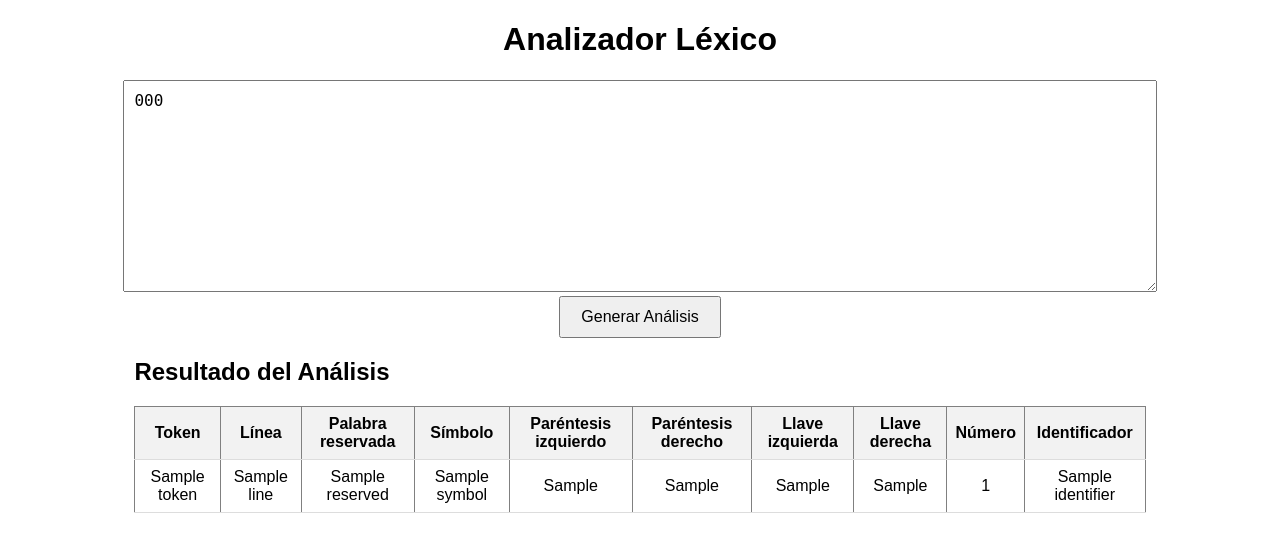
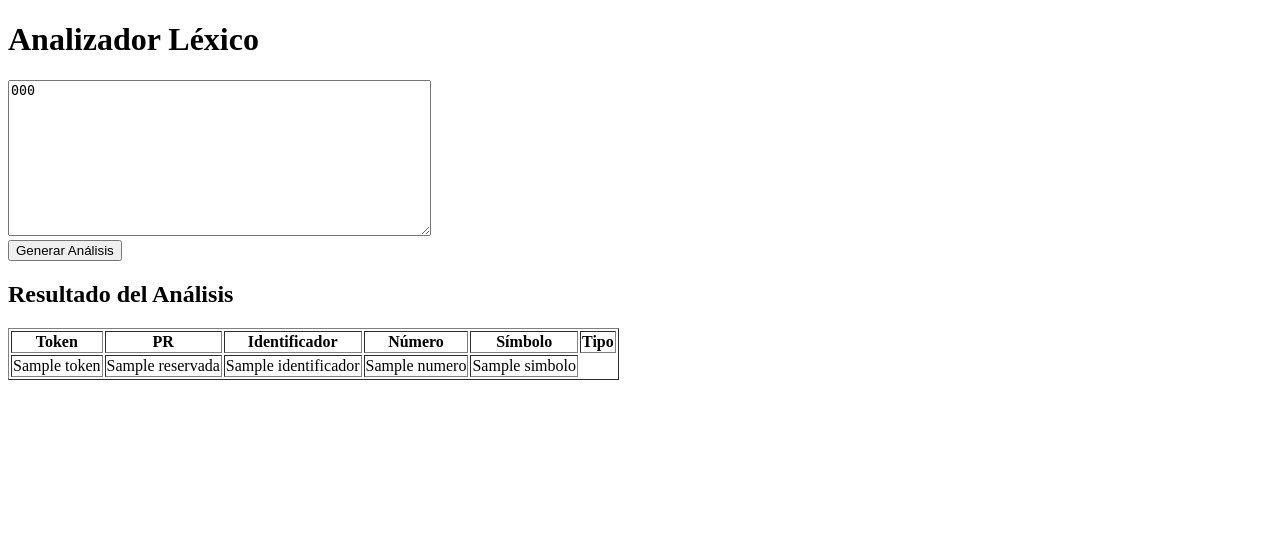
Before and after one commit to HiramZednem/analizador-lexico-tablas, a Flask app: template templates/index.html in a window 1280 px wide. Shown: the top 552 px of the page. Run offline with Flask 3, Linux system fonts and the light colour scheme; the template is opened without the code that fills it: most values are stand-ins (such as "Sample title", 1, 10 or a date in 2020).

Commit message:
funcionamiento como quiere el profe

```diff
--- a/app.py
+++ b/app.py
@@ -16,15 +16,15 @@
         for word in words:
             token = {
                 'token': word,
-                'line': i,
-                'reserved': 'x' if word in reserved_words else '',
-                'symbol': 'x' if word in symbols else '',
-                'left_paren': 'x' if word == '(' else '',
-                'right_paren': 'x' if word == ')' else '',
-                'left_brace': 'x' if word == '{' else '',
-                'right_brace': 'x' if word == '}' else '',
-                'number': 'x' if word.isdigit() else '',
-                'identifier': 'x' if word not in reserved_words and word not in symbols and not word.isdigit() else ''
+                'linea': i,
+                'reservada': 'x' if word in reserved_words else '',
+                'simbolo': 'x' if word in symbols else '',
+                'parentesis_izquierdo': 'x' if word == '(' else '',
+                'parentesis_derecho': 'x' if word == ')' else '',
+                'llave_izquierda': 'x' if word == '{' else '',
+                'llave_derecha': 'x' if word == '}' else '',
+                'numero': 'x' if word.isdigit() else '',
+                'identificador': 'x' if word not in reserved_words and word not in symbols and not word.isdigit() else ''
             }
             tokens.append(token)
 
--- a/templates/index.html
+++ b/templates/index.html
@@ -2,43 +2,6 @@
 <html>
 <head>
     <title>Analizador Léxico</title>
-    <style>
-        body {
-            font-family: Arial, sans-serif;
-        }
-        h1 {
-            text-align: center;
-        }
-        form {
-            margin: 20px auto;
-            text-align: center;
-        }
-        textarea {
-            width: 80%;
-            padding: 10px;
-            font-size: 16px;
-        }
-        input[type="submit"] {
-            padding: 10px 20px;
-            font-size: 16px;
-        }
-        #result {
-            margin: 20px auto;
-            width: 80%;
-        }
-        table {
-            width: 100%;
-            border-collapse: collapse;
-        }
-        th, td {
-            padding: 8px;
-            text-align: center;
-            border-bottom: 1px solid #ddd;
-        }
-        th {
-            background-color: #f2f2f2;
-        }
-    </style>
 </head>
 <body>
     <h1>Analizador Léxico</h1>
@@ -47,36 +10,48 @@
         <input type="submit" value="Generar Análisis">
     </form>
 
-    <div id="result" style="display: {{ 'block' if tokens else 'none' }}">
+    <div id="result" style="display: block if tokens else none">
         <h2>Resultado del Análisis</h2>
         <table border="1">
             <thead>
                 <tr>
                     <th>Token</th>
-                    <th>Línea</th>
-                    <th>Palabra reservada</th>
+                    <th>PR</th>
+                    <th>Identificador</th>
+                    <th>Número</th>
                     <th>Símbolo</th>
-                    <th>Paréntesis izquierdo</th>
+                    <th>Tipo</th>
+                    <!-- <th>Paréntesis izquierdo</th>
                     <th>Paréntesis derecho</th>
                     <th>Llave izquierda</th>
-                    <th>Llave derecha</th>
-                    <th>Número</th>
-                    <th>Identificador</th>
+                    <th>Llave derecha</th> -->
                 </tr>
             </thead>
             <tbody>
                 {% for token in tokens %}
                 <tr>
-                    <td>{{ token.token }}</td>
-                    <td>{{ token.line }}</td>
-                    <td>{{ token.reserved }}</td>
-                    <td>{{ token.symbol }}</td>
-                    <td>{{ token.left_paren }}</td>
-                    <td>{{ token.right_paren }}</td>
-                    <td>{{ token.left_brace }}</td>
-                    <td>{{ token.right_brace }}</td>
-                    <td>{{ token.number }}</td>
-                    <td>{{ token.identifier }}</td>
+                    <td>{{ token['token'] }}</td>
+                    <td>{{ token['reservada'] }}</td>
+                    <td>{{ token['identificador'] }}</td>
+                    <td>{{ token['numero'] }}</td>
+                    <td>{{ token['simbolo'] }}</td>
+
+                    {% if token['parentesis_izquierdo'] %}
+                    <td>parentesis izquierdo</td>
+                    {% endif %}
+
+                    {% if token['parentesis_derecho'] %}
+                    <td>parentesis derecho</td>
+                    {% endif %}
+
+                    {% if token['llave_izquierda'] %}
+                    <td>llave izquierda</td>
+                    {% endif %}
+
+                    {% if token['llave_derecha'] %}
+                    <td>llave derecha</td>
+                    {% endif %}
+
                 </tr>
                 {% endfor %}
             </tbody>
```
